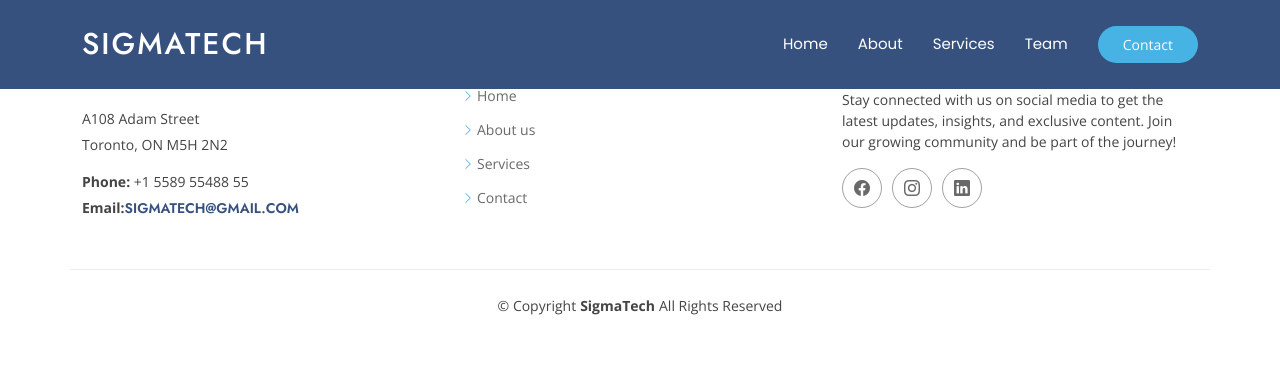
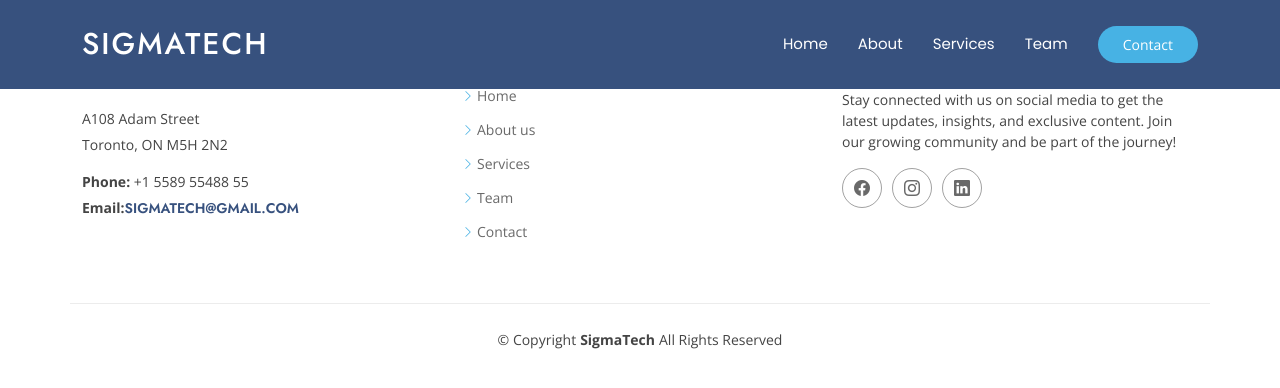
Before and after one commit to yewantraj/desn3035-a3, a React (Create React App) app: page /contact in a window 1280 px wide. Shown: the top 388 px of the page. Built offline with nearby package versions, Linux system fonts and the light colour scheme.

Commit message:
add team column to footer

```diff
--- a/src/components/Footer.js
+++ b/src/components/Footer.js
@@ -41,6 +41,10 @@ function Footer() {
                 </li>
                 <li>
                   <i className="bi bi-chevron-right"></i>
+                  <Link to="/team">Team</Link>
+                </li>
+                <li>
+                  <i className="bi bi-chevron-right"></i>
                   <Link to="/contact">Contact</Link>
                 </li>
               </ul>
```
